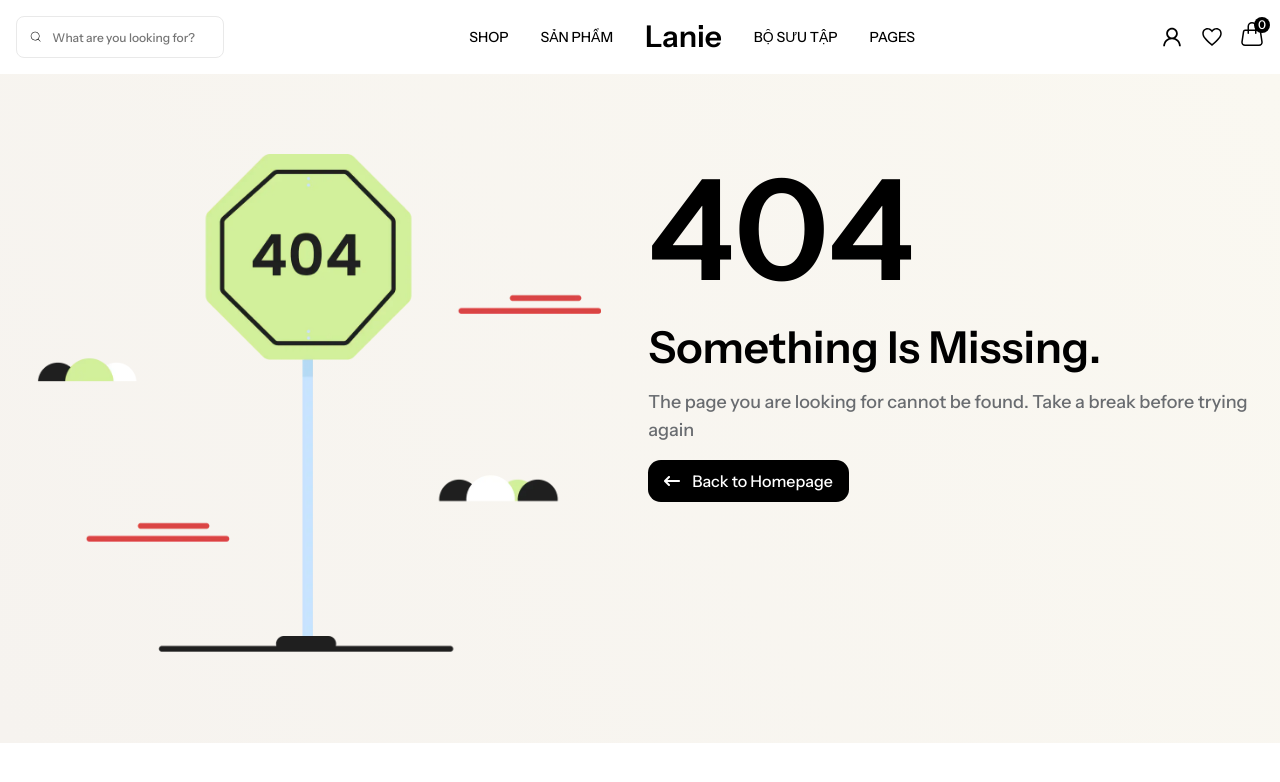
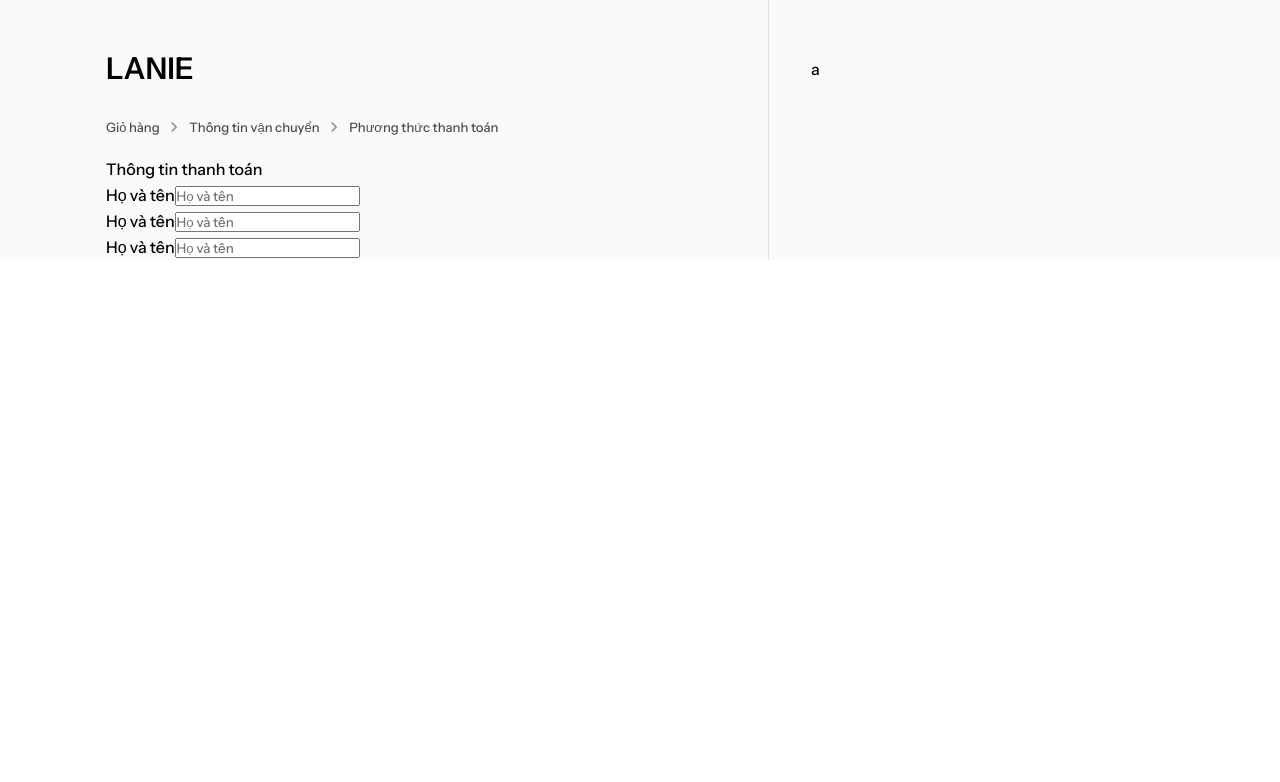
Before and after one commit to unghung18/lanie-v3, a Next.js app: page /checkout/1 in a window 1280 px wide. Before the commit this address had no page. Shown: the top 782 px of the page. Built offline with nearby package versions, Linux system fonts and the light colour scheme.

Commit message:
update code

```diff
--- a/src/app/(shop)/search-result/SearchResultPage.tsx
+++ b/src/app/(shop)/search-result/SearchResultPage.tsx
@@ -15,7 +15,7 @@ const SearchResultPage = () => {
 
     const SearchParams = useSearchParams();
     const router = useRouter();
-    const query = SearchParams.get("query");
+    const query = SearchParams.get("query") ? SearchParams.get("query") : "";
 
     const handleChangeInput = (event: React.ChangeEvent<HTMLInputElement>) => {
         setQuerySearch(event.target.value);
--- /dev/null
+++ b/src/app/checkout/[id]/page.tsx
@@ -0,0 +1,52 @@
+import React from 'react';
+import '../../../styles/checkout/checkout.scss';
+import { MdOutlineChevronRight } from "react-icons/md";
+
+const Page = ({ params }: {
+    params: {
+        id: string;
+    }
+}) => {
+    return (
+        <div className='checkout-page'>
+            <div className='checkout-page__container'>
+                <div className='checkout-sidebar'>
+                    <h1 className='logo'>LANIE</h1>
+                    <div className='breadscum'>
+                        <div>Giỏ hàng</div>
+                        <span>
+                            <MdOutlineChevronRight />
+                        </span>
+                        <div>Thông tin vận chuyển</div>
+                        <span>
+                            <MdOutlineChevronRight />
+                        </span>
+                        <div>Phương thức thanh toán</div>
+                    </div>
+                    <div className='title'>Thông tin thanh toán</div>
+
+                    <div className='form-order'>
+                        <div>
+                            <label htmlFor="name">Họ và tên</label>
+                            <input type="text" placeholder='Họ và tên' id='name' />
+                        </div>
+                        <div>
+                            <div>
+                                <label htmlFor="name">Họ và tên</label>
+                                <input type="text" placeholder='Họ và tên' id='name' />
+                            </div>
+                            <div>
+                                <label htmlFor="name">Họ và tên</label>
+                                <input type="text" placeholder='Họ và tên' id='name' />
+                            </div>
+                        </div>
+                        <div></div>
+                    </div>
+                </div>
+                <div className='checkout-sumary'>a</div>
+            </div>
+        </div>
+    )
+}
+
+export default Page
--- /dev/null
+++ b/src/styles/checkout/checkout.scss
@@ -0,0 +1,45 @@
+@use '../../scss/' as *;
+
+.checkout-page {
+    background-color: #fafafa;
+
+    .checkout-page__container {
+        max-width: 1100px;
+        margin: 0 auto;
+        padding: 0 16px;
+        display: flex;
+
+        &>.checkout-sidebar {
+            flex: 1;
+            padding: 3.5rem 6% 0 0;
+
+            &>.logo {
+                margin-bottom: 2rem;
+            }
+
+            &>.breadscum {
+                display: flex;
+                align-items: center;
+                gap: 0.3rem;
+                margin-bottom: 1rem;
+
+                &>div {
+                    color: #4D4D4D;
+                    font-size: 13px;
+                }
+
+                &>span {
+                    @include flex(center, center);
+                    color: #999999;
+                    font-size: 20px;
+                }
+            }
+        }
+
+        &>.checkout-sumary {
+            box-shadow: 1px 0 0 #e1e1e1 inset;
+            width: 38%;
+            padding: 3.5rem 0 0 4%;
+        }
+    }
+}
```
Also changed, not shown: src/app/(shop)/product/ProductPage.tsx (+5 -5 lines).
